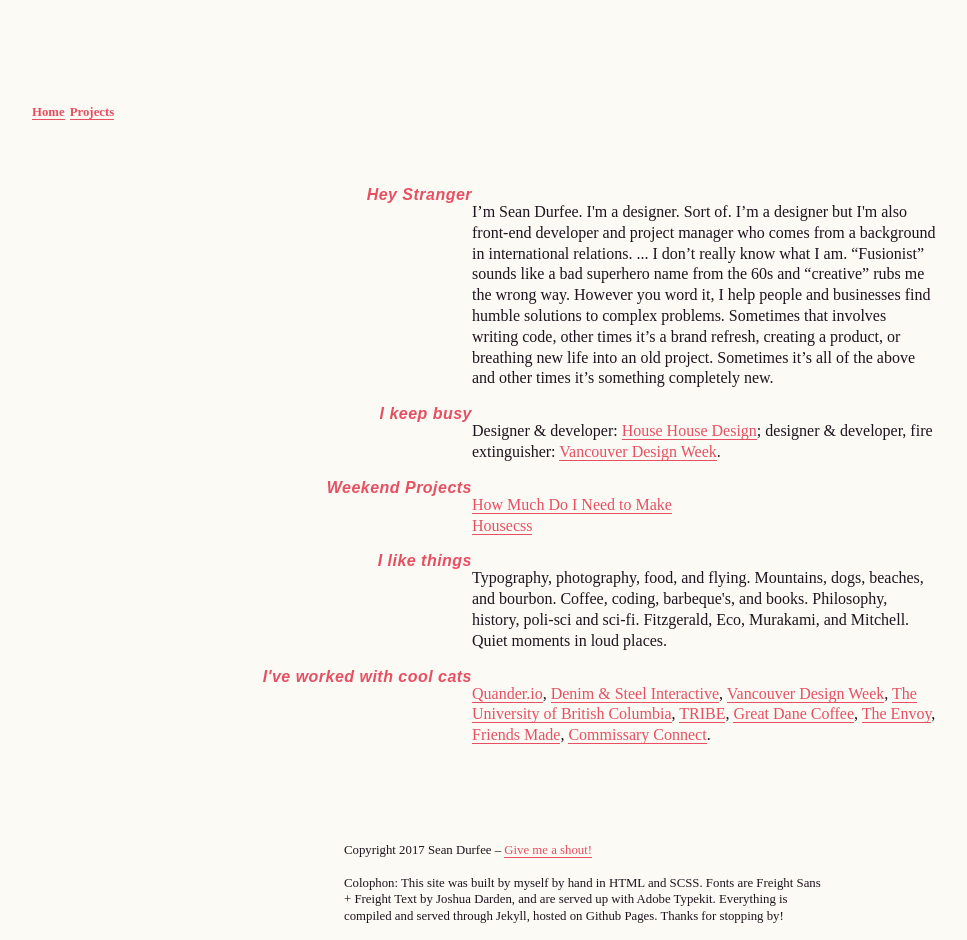
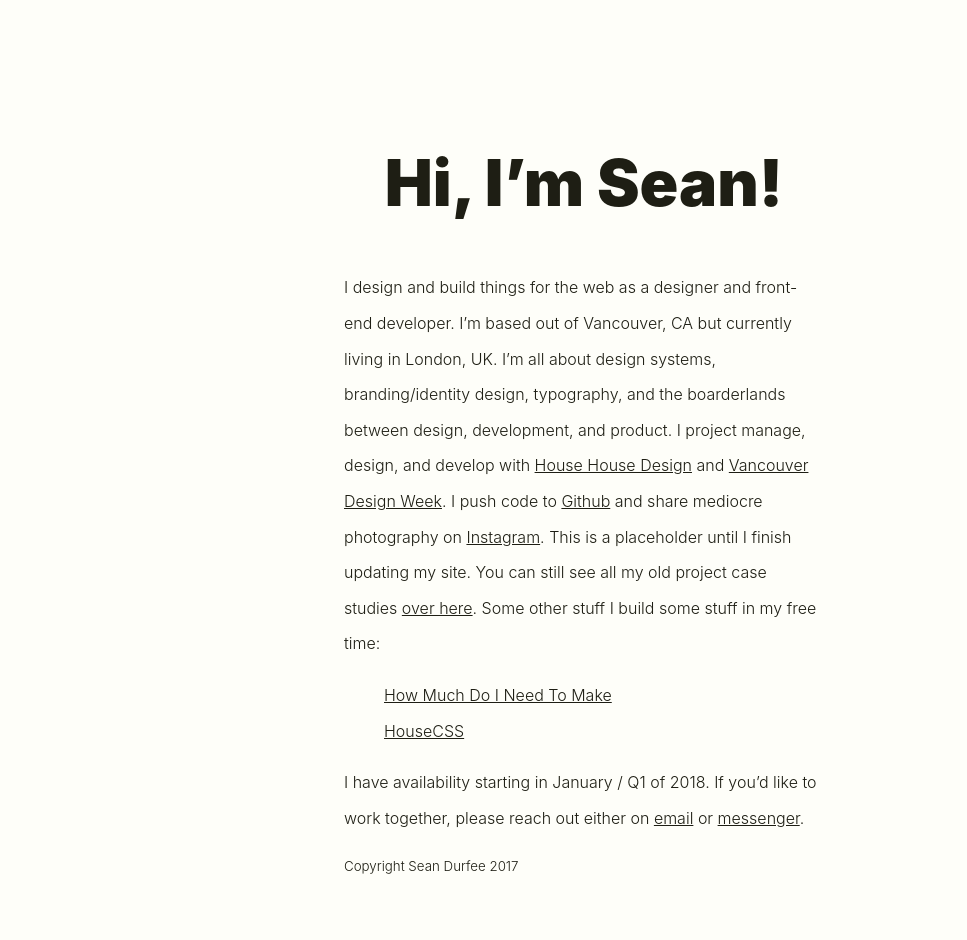
Before and after one commit to durfee/durfee.github.io, a Jekyll site: the page index.html, which Jekyll copies as it is, in a window 1280 px wide. Shown: the whole page, without its empty margins (56-1023 px from the left). Built offline with Jekyll 4.4.1, drawn with Linux system fonts in a browser that asks for light colours; nearby versions of some CDN libraries; comment, search, counter and statistics services are not loaded; after the commit the page ends 900 px from its top, so only the background shows below that.

Commit message:
Placeholder page comin in hot

```diff
--- a/_layouts/1-home.html
+++ b/_layouts/1-home.html
@@ -1,6 +1,7 @@
 ---
-layout: 0-default
+layout: 1-home
 ---
+<<<<<<< Updated upstream
 <div class="mx-a measure-outer mt-4 px-half">
   <div class="flexbox mb-1">
     <div class="measure-small">
@@ -56,3 +57,5 @@ layout: 0-default
   </div>
   {% endcomment %}
 </div>
+=======
+>>>>>>> Stashed changes
--- a/index.html
+++ b/index.html
@@ -1,4 +1,35 @@
----
-title: Home
-layout: 1-home
----
+<!DOCTYPE html>
+<html>
+    <head>
+      <meta charset="utf-8">
+      <meta http-equiv="X-UA-Compatible" content="IE=edge">
+      <meta name="viewport" content="width=device-width, initial-scale=1">
+      <title>Sean Durfee</title>
+      <meta name="description" content="Sean Durfee is a designer and front-end developer based in Vancouver, CA on sabbatical in London, UK">
+      <link rel="canonical" href="https://durfee.me">
+      <link rel="alternate" type="application/rss+xml" title="durfee.me" href="http://durfee.me/feed.xml">
+      <style>
+        *, *::before, *::after { box-sizing: border-box; }
+        body { margin: 0; padding: 16px; font-family: -apple-system, BlinkMacSystemFont, "Helvetica Neue", "Apple Color Emoji", "Segoe UI Emoji", "Segoe UI Symbol", sans-serif; font-weight: 300; line-height: 2.225; background-color: #fefef9; color: #1e1e14; }
+        h1 { margin: 6rem 0 0; font-weight: 900; }
+        a { color: #1e1e14; } a:hover { color: #B3BCF5; }
+        .a0 { height: 100vh; width: 100vw; }
+        .b0 { text-align: center; font-size: 4rem; }
+        .c0 { display: block; width: 100%; margin: 16px  auto; }
+        @media screen and (min-width: 520px) { .c0 { max-width: 480px; } }
+        .d0 { list-style-type: none; margin-top: 16px; margin-bottom: 16px; }
+      </style>
+    </head>
+    <body class="a0">
+      <h1 class="b0">Hi, I&rsquo;m Sean!</h1>
+      <p class="c0">
+        I design and build things for the web as a designer and front-end developer. I&rsquo;m based out of Vancouver, CA but currently living in London, UK. I&rsquo;m all about design systems, branding/identity design, typography, and the boarderlands between design, development, and product. I project manage, design, and develop with <a href="https://house-house.design" target="_blank" rel="noopener">House House Design</a> and <a href="http://vancouverdesignweek.ca">Vancouver Design Week</a>. I push code to <a href="https://github.com/durfee">Github</a> and share mediocre photography on <a href="https://instagram.com/durfee" target="_blank" rel="noopener">Instagram</a>. This is a placeholder until I finish updating my site. You can still see all my old project case studies <a href="/projects">over here</a>. Some other stuff I build some stuff in my free time:
+      </p>
+      <ul class="c0 d0">
+        <li><a href="https://howmuchdoineedtomake.now.sh" target="_blank" rel="noopener">How Much Do I Need To Make</a></li>
+        <li><a href="https://https://github.com/househouse/housecss" target="_blank" rel="noopener">HouseCSS</a></li>
+      </ul>
+      <p class="c0">I have availability starting in January / Q1 of 2018. If you&rsquo;d like to work together, please reach out either on <a href="mailto:sean@house-house.design?subject=Hello%20there!?body=Hi%20Sean!">email</a> or <a href="https://m.me/sean.durfee">messenger</a>.</p>
+      <small class="c0">Copyright Sean Durfee 2017</small>
+    </body>
+</html>
```
Also changed, not shown: 3 other files.
